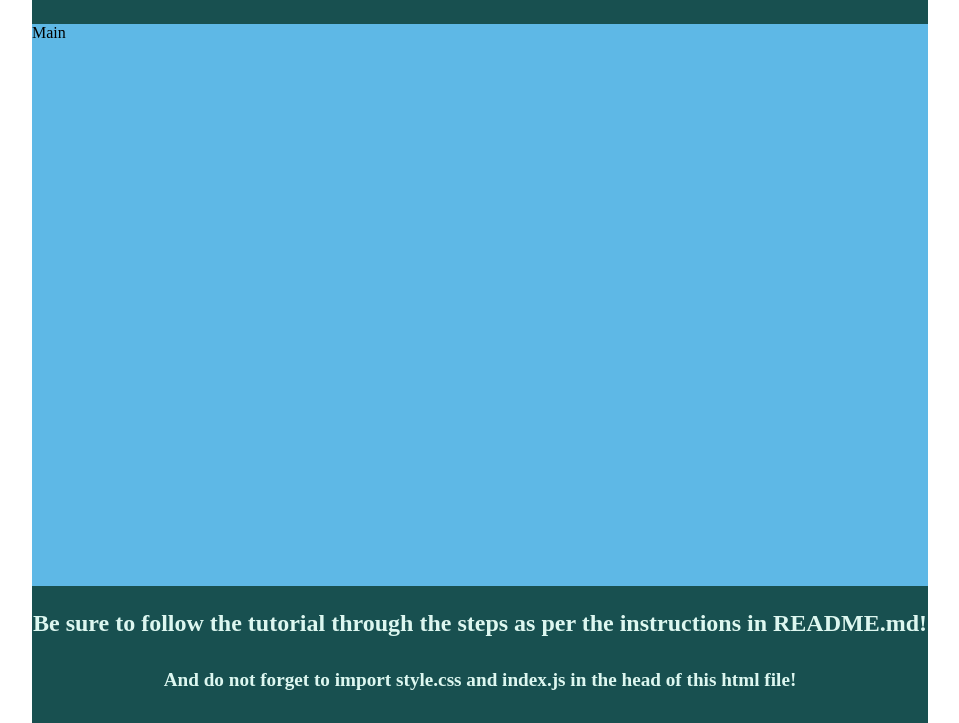
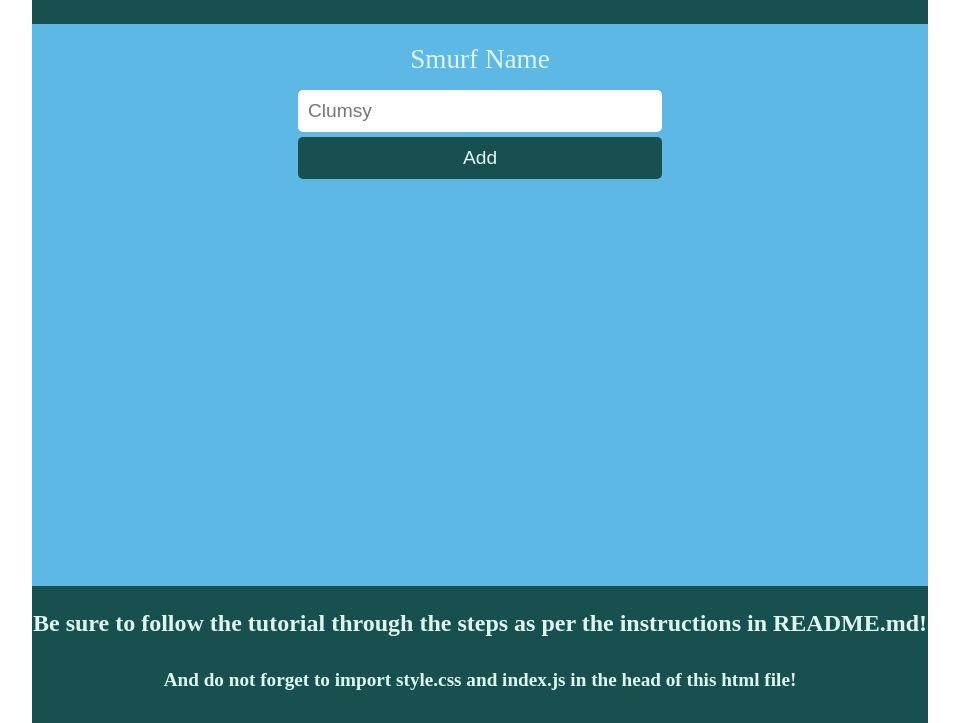
Before and after one commit to buscaroli/fullstack-app-plain-js, a plain HTML site: page client/index.html in a window 1280 px wide. Shown: the part 77-800 px from the top of the page, without its empty margins (160-1119 px from the left). Drawn offline with Linux system fonts and the light colour scheme; files whose address does not match are found by name.

Commit message:
worked on client/index.html and style.css: added the form

```diff
--- a/client/index.html
+++ b/client/index.html
@@ -16,7 +16,19 @@
   </header>
 
   <main class="main">
-    Main
+    <!-- FORM -->
+    <section id="section-1">
+      <form action="#" id="form-id">
+        <label for="form-input" id="form-label">Smurf Name</label>
+        <input type="text" id="form-input" placeholder="Clumsy">
+        <input type="submit" id="form-btn" value="Add">
+      </form>
+    </section>
+
+    <!-- Smurf Cards will be appended here -->
+    <section id="section-2">
+
+    </section>
   </main>
 
   <footer class="footer">
--- a/client/style.css
+++ b/client/style.css
@@ -36,13 +36,56 @@ body {
   justify-content: space-between;
   align-items: stretch;
   width: 70vw;
+  min-width: 480px;
 }
 
 .main {
   margin: 0 auto;
   background-color: var(--main-color);
   height: 100%;
-  width: 100%
+  width: 100%;
+
+  display: flex;
+  flex-direction: column;
+  justify-content: flex-start;
+  align-items: center;
+}
+
+#section-1 {
+  width: 30vw;
+  min-width: 300px;
+  margin: 0 auto;
+
+}
+
+#form-id {
+
+  display: flex;
+  flex-direction: column;
+  justify-content: flex-start;
+  align-items: stretch;
+  gap: 5px;
+  margin: 10px;
+}
+
+input, label {
+  padding: 10px;
+  border: none;
+  border-radius: 5px;
+  font-size: 1.2rem;
+}
+
+#form-label {
+  text-align: center;
+  font-size: 1.7rem;
+  color: var(--font-color);
+
+}
+
+#form-btn {
+  background-color: var(--dark-color);
+  color: var(--font-color);
+
 }
 
 .header, .footer {
```
Also changed, not shown: README.md.
